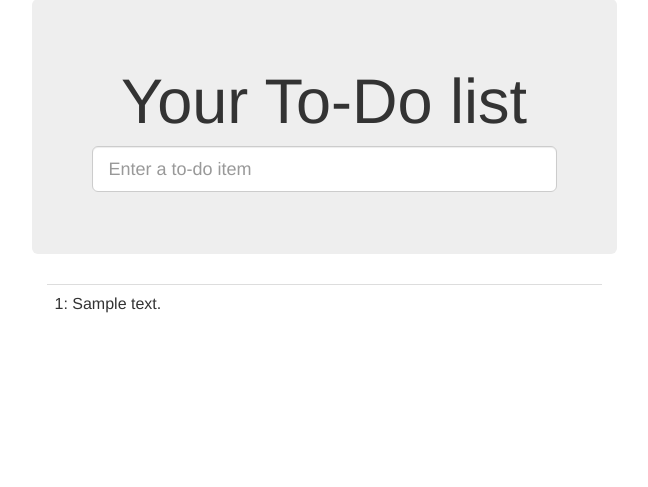
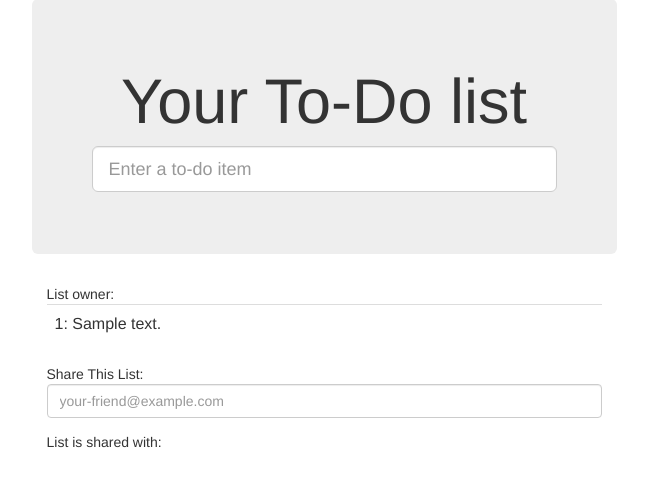
Before and after one commit to ShootPassSlam/tdd, a Django app: page /lists/1/ in a window 1280 px wide. Shown: the part 73-560 px from the top of the page, without its empty margins (316-964 px from the left). Run offline with Django 3.2, Linux system fonts and the light colour scheme; tables that the repository leaves empty hold one stand-in row (values such as "Sample post"); some libraries are stand-ins or nearby versions.

Commit message:
add shared lists between users

```diff
--- a/lists/forms.py
+++ b/lists/forms.py
@@ -35,7 +35,6 @@ class ExistingListItemForm(ItemForm):
         super().__init__(*args, **kwargs)
         self.instance.list = for_list
 
-
     def validate_unique(self):
         try:
             self.instance.validate_unique()
--- a/lists/models.py
+++ b/lists/models.py
@@ -1,9 +1,11 @@
 from django.db import models
 from django.urls import reverse
 from django.conf import settings
+from accounts.models import User
 
 class List(models.Model):
     owner = models.ForeignKey(settings.AUTH_USER_MODEL, blank=True, null=True, on_delete=models.CASCADE)
+    shared_with = models.ManyToManyField(User, related_name='shared_with')
 
     def get_absolute_url(self):
         return reverse('view_list', args=[self.id])
--- a/lists/templates/list.html
+++ b/lists/templates/list.html
@@ -5,9 +5,22 @@
 {% block form_action %}{% url 'view_list' list.id %}{% endblock %}
 
 {% block table %}
-   <table id="id_list_table" class="table">
-    {% for item in list.item_set.all %}
-      <tr><td>{{ forloop.counter }}: {{ item.text }}</td></tr>
-    {% endfor %}
-  </table>
+    <span>List owner:</span>
+    <span id="id_list_owner">{{list.owner.email}}</span>
+    <table id="id_list_table" class="table">
+        {% for item in list.item_set.all %}
+          <tr><td>{{ forloop.counter }}: {{ item.text }}</td></tr>
+        {% endfor %}
+    </table>
+    <form method="POST" action="{% url 'shared_list' list.id%}">
+      <span>Share This List:</span>
+      <input class="form-control" name="sharee" type="text" placeholder="your-friend@example.com"/>
+      {% csrf_token %}
+    </form>
+    <span>List is shared with:</span>
+    <ul class="list-sharee">
+      {% for user in list.shared_with.all %}
+        <li><a href="{% url 'my_lists' user.email %}">{{user.email}}</a></li>
+      {% endfor %}
+    </ul>
 {% endblock %}
--- a/lists/templates/my_lists.html
+++ b/lists/templates/my_lists.html
@@ -11,4 +11,10 @@
             <li><a href="{{ list.get_absolute_url }}">{{ list.name }}</a></li>
         {% endfor %}
     </ul>
+    <span>Lists shared with you:</span>
+    <ul class="list-sharee">
+      {% for list in owner.shared_with.all %}
+        <li><a href="{{ list.get_absolute_url }}">{{list.name}}</a></li>
+      {% endfor %}
+    </ul>
 {% endblock %}
--- a/lists/urls.py
+++ b/lists/urls.py
@@ -21,4 +21,5 @@ urlpatterns = [
 	path('new', views.new_list, name='new_list'),
 	re_path(r'^(\d+)/$', views.view_list, name='view_list'),
     re_path(r'^users/(.+)/$', views.my_lists, name='my_lists'),
+    re_path(r'^(\d+)/share$', views.shared_list, name='shared_list'),
 ]
--- a/lists/views.py
+++ b/lists/views.py
@@ -29,7 +29,16 @@ def new_list(request):
         return redirect(str(list_.get_absolute_url()))
     return render(request, 'home.html', {'form': form})
 
-
 def my_lists(request, email):
     owner = User.objects.get(email=email)
+    # import pdb; pdb.set_trace()
     return render(request, 'my_lists.html', {'owner': owner})
+
+def shared_list(request, list_id):
+    list_ = List.objects.get(id=list_id)
+    email = request.POST['sharee']
+    try:
+        list_.shared_with.add(email)
+        return redirect(str(list_.get_absolute_url()))
+    except User.DoesNotExist:
+        return redirect(str(list_.get_absolute_url()))
```
Also changed, not shown: lists/tests/test_models.py (+6 -0 lines), lists/tests/test_views.py (+24 -0 lines), lists/migrations/0003_list_shared_with.py (added).
